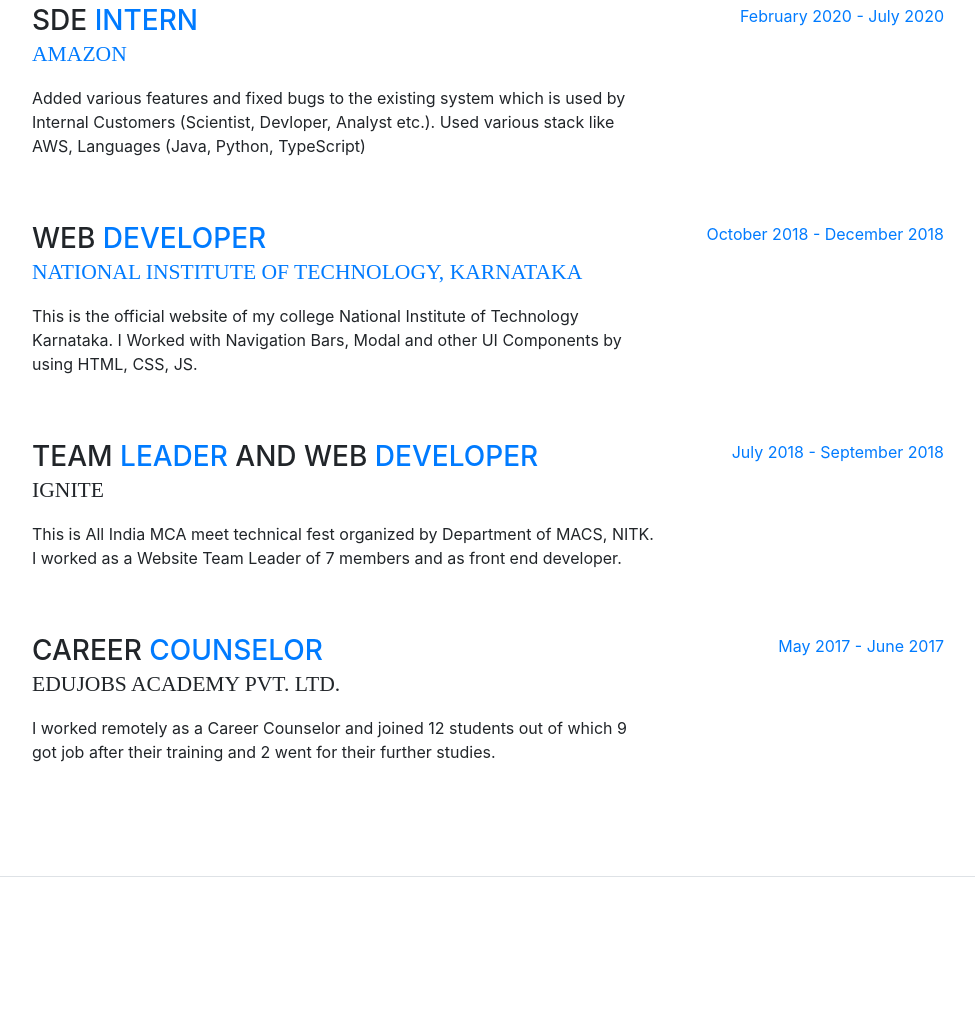
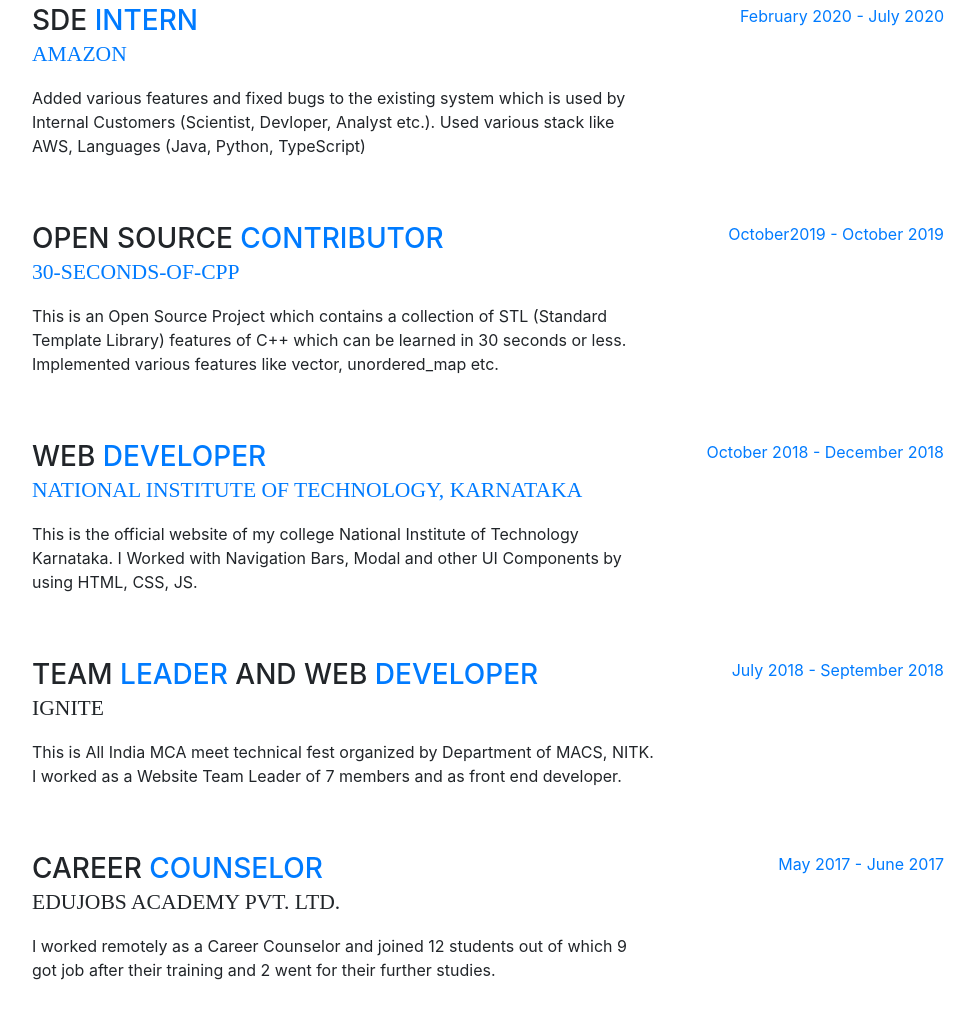
Before and after one commit to khagapati-bagh/khagapati, a website with bundled scripts: page index.html in a window 1280 px wide. Shown: the part 930-1948 px from the top of the page, without its empty margins (288-1263 px from the left). Built offline with nearby package versions, Linux system fonts and the light colour scheme; a web font is replaced by a local one.

Commit message:
Added OpenSource Contribution details

```diff
--- a/index.html
+++ b/index.html
@@ -133,11 +133,27 @@
         <div class="resume-item d-flex flex-column flex-md-row justify-content-between mb-5">
           <div class="resume-content">
             <h3 class="mb-0">SDE <span class="text-primary">INTERN</span></h3>
-            <div class="subheading mb-3"><a href="#" target="_blank">AMAZON </a></div>
+            <div class="subheading mb-3"><a href="https://www.amazon.in/" target="_blank">AMAZON </a></div>
             <p>Added various features and fixed bugs to the existing system which is used by Internal Customers (Scientist, Devloper, Analyst etc.). Used various stack like AWS, Languages (Java, Python, TypeScript)</p>
           </div>
           <div class="resume-date text-md-right">
             <span class="text-primary">February 2020 - July 2020</span>
+          </div>
+        </div>
+
+        <!-- Open Source -->
+        <div class="resume-item d-flex flex-column flex-md-row justify-content-between mb-5">
+          <div class="resume-content">
+            <h3 class="mb-0">Open Source <span class="text-primary">Contributor</span></h3>
+            <div class="subheading mb-3"><a href="https://github.com/Bhupesh-V/30-seconds-of-cpp/graphs/contributors" target="_blank">30-seconds-of-cpp </a></div>
+            <p>This is an Open Source Project which contains a collection of STL (Standard Template
+              Library) features of C++ which can be learned in 30 seconds or less.
+              <br>
+              Implemented various features like vector, unordered_map etc.
+            </p>
+          </div>
+          <div class="resume-date text-md-right">
+            <span class="text-primary">October2019 - October 2019</span>
           </div>
         </div>
 
```
